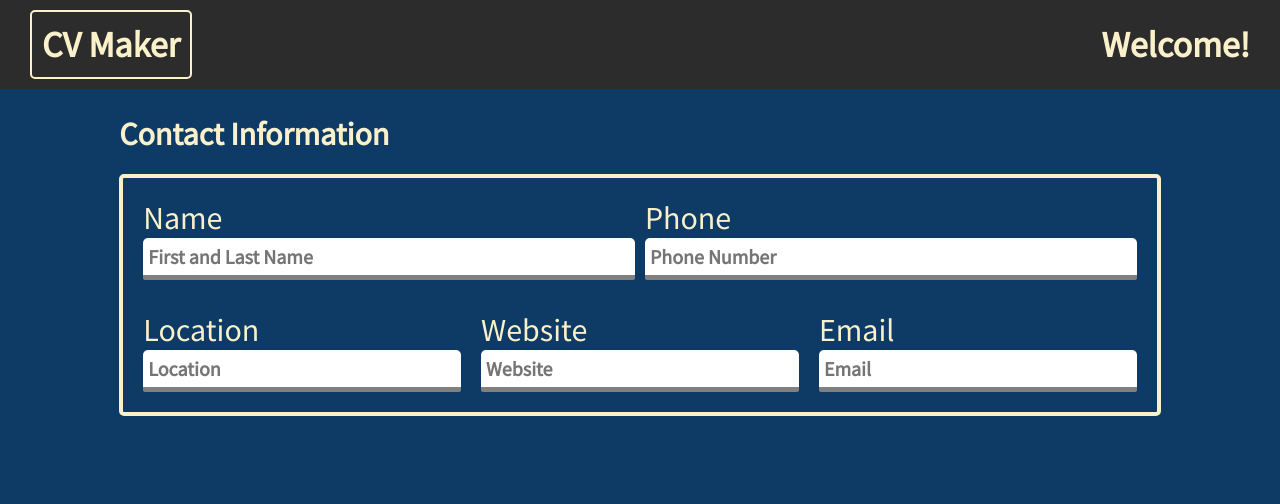
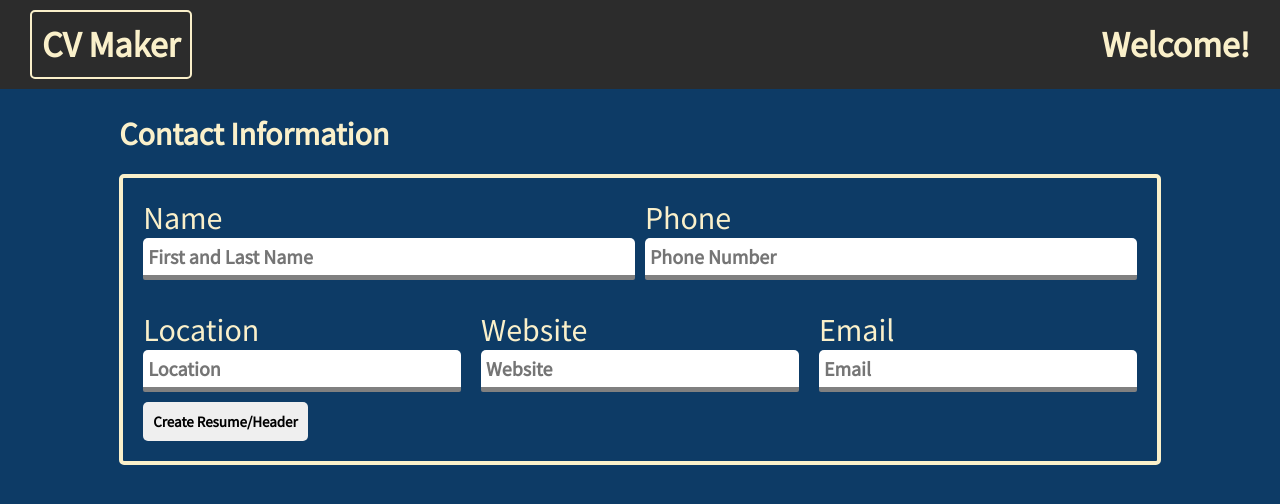
Before and after one commit to nhleto/resume-maker-final, a React (Create React App) app in the folder resume-frontend/: page / in a window 1280 px wide. Shown: the top 504 px of the page. Built offline with nearby package versions, Linux system fonts and the light colour scheme.

Commit message:
submission form assembly

```diff
--- a/resume-frontend/src/App.css
+++ b/resume-frontend/src/App.css
@@ -126,7 +126,7 @@ button{
   border-radius: 5px;
 }
 
-.contact-info{
+.info{
   margin-top: 20px;
   flex-grow: .5;
   border: 4px solid #faf0ca;
--- a/resume-frontend/src/App.js
+++ b/resume-frontend/src/App.js
@@ -1,18 +1,33 @@
 import './App.css';
+import React from 'react';
 import { Header } from "./components/Header";
 import { Nav } from "./components/Nav";
+import { WorkExperience } from "./components/WorkExperience";
 
-// const api_url = 'http://localhost:3001/api/v1/resumes'
+const api_url = 'http://localhost:3001/api/v1/resumes'
 
-function App() {
+class App extends React.Component{
+  constructor(props){
+    super(props)
+
+    // this.getData = this.getData.bind(this)
+  }
+
+  // getData(val){
+  //   console.log(val)
+  // }
+
+  render(){
     return (
       <div className="App">
         <header className="App-header">
           <Nav/>
         </header>
-      <Header/>
+        <Header api_url={api_url} />
+        {/* <WorkExperience/> */}
       </div>
     );
   }
+}
 
 export default App;
--- a/resume-frontend/src/components/Header.jsx
+++ b/resume-frontend/src/components/Header.jsx
@@ -6,8 +6,20 @@ export class Header extends React.Component{
     super(props)
 
     this.state = {
-      header: []
+      header: [],
+      api_url: this.props.api_url
     }
+
+    // this.props.sendData = this.sendData.bind(this)
+    this.formSubmit = this.formSubmit.bind(this)
+  }
+
+  // demoMethod(){
+  //   this.props.sendData(value)
+  // }
+
+  formSubmit(event){
+    event.preventDefault()
   }
 
   render(){
@@ -16,11 +28,14 @@ export class Header extends React.Component{
       <div className="section">
         <div className="sub-section">
           <h2 className="title">Contact Information</h2>
-          <div className="contact-info">
+          <div className="info">
+            <form
+            onSubmit={this.formSubmit}>
               <div className="top-row">
                 <div className="control name">
                   <label className='label'>Name</label>
                   <input type="text"
+                  id='name_input'
                   className='input'
                   autoComplete='off'
                   placeholder='First and Last Name'/>
@@ -29,6 +44,7 @@ export class Header extends React.Component{
                 <div className="control phone">
                   <label className='label'>Phone</label>
                   <input type="text"
+                  id='phone_input'
                   className='input'
                   autoComplete='off'
                   placeholder='Phone Number'/>
@@ -39,6 +55,7 @@ export class Header extends React.Component{
                 <div className="control location">
                   <label className='label'>Location</label>
                   <input type="text"
+                  id='location_input'
                   className='input'
                   autoComplete='off'
                   placeholder='Location'/>
@@ -47,6 +64,7 @@ export class Header extends React.Component{
                 <div className="control website">
                   <label className='label'>Website</label>
                   <input type="text"
+                  id='website_input'
                   className='input'
                   autoComplete='off'
                   placeholder='Website'/>
@@ -55,12 +73,18 @@ export class Header extends React.Component{
                 <div className="control email">
                   <label className='label'>Email</label>
                   <input type="text"
+                  id='email_input'
                   className='input'
                   autoComplete='off'
                   placeholder='Email'/>
                   <span className='mui-Bottom'></span>
                 </div>
               </div>
+              <button className='button'
+              type='submit'
+              style={{color:'black', marginTop:'10px'}}>
+              Create Resume/Header</button>
+            </form>
           </div>
         </div>
       </div>
--- /dev/null
+++ b/resume-frontend/src/components/WorkExperience.jsx
@@ -0,0 +1,21 @@
+import React from "react";
+
+export class WorkExperience extends React.Component{
+  constructor(props){
+    super(props)
+  }
+
+  render(){
+
+    return(
+      <div className="section">
+        <div className="subsection">
+          <h2 className="title">Work Experience</h2>
+            <div className="info">
+
+            </div>
+        </div>
+      </div>
+    )
+  }
+}
```
Also changed, not shown: 2 other files (tests, documents, lock files or other folders). Lines whose indentation alone changed are shown as unchanged.
